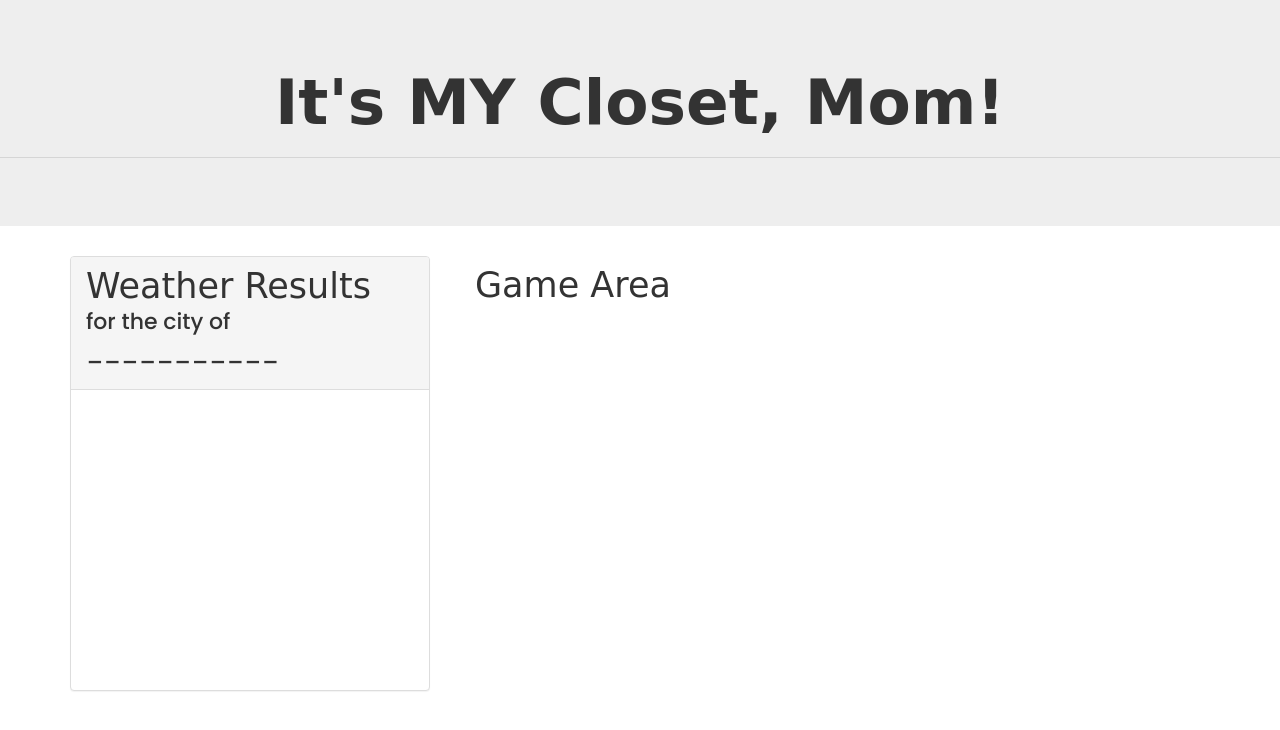
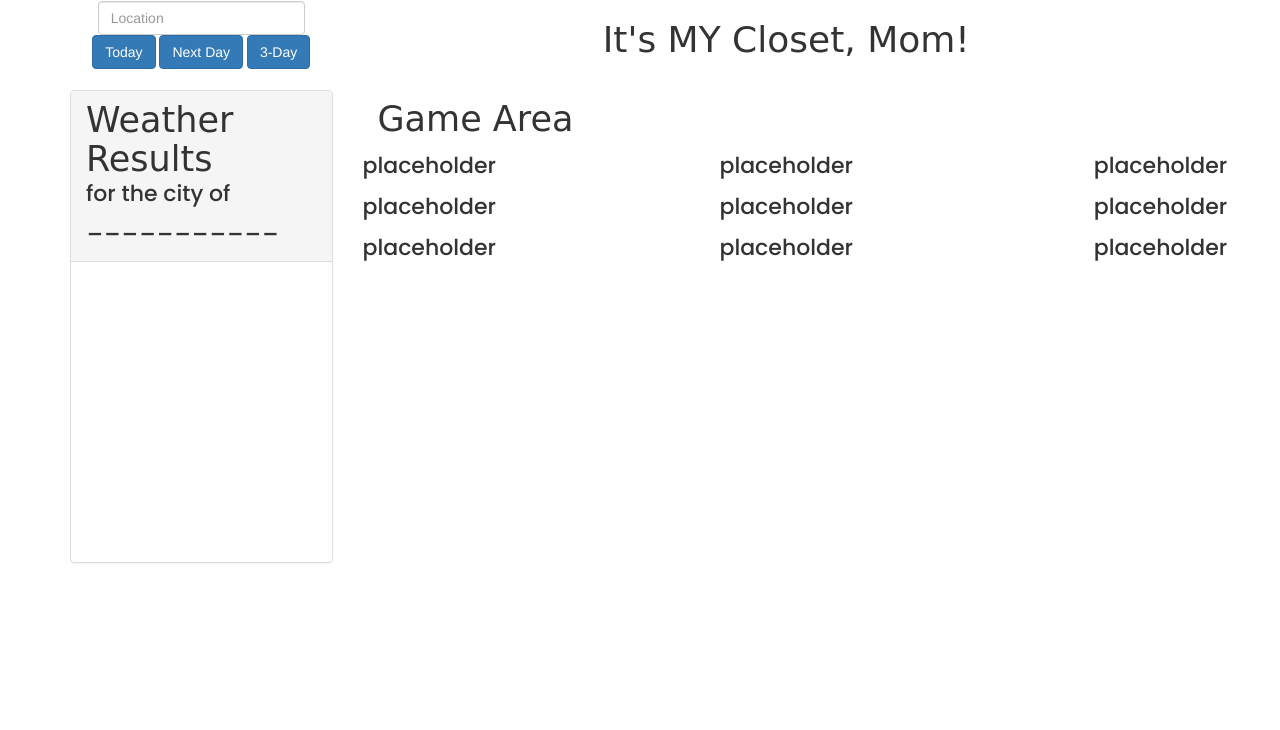
Before and after one commit to mreikof/Kid-Wise, a plain HTML site: page index.html in a window 1280 px wide. Drawn offline with nearby package versions, Linux system fonts and the light colour scheme; no server answers; a web font is replaced by a local one.

Commit message:
updated html to reflect mock-up

```diff
--- a/index.html
+++ b/index.html
@@ -19,40 +19,95 @@
 <body>
 
   <!-- Overall Bootstrap Grid -->
-  <!-- Jumbotron with Title -->
-  <div class="jumbotron">
-    <h1 class="text-center"><strong>It's MY Closet, Mom!</strong></h1>
-    <h4 class="text-center"></h4>
-    <hr>
+<div class="container">
+<div class="row">
+    <div class="col-lg-3">
+      <nav class="navbar navbar-expand-md navbar-dark bg-dark fixed-top">
+        <div>
+          <form class="form-inline text-center">
+            <input class="form-control" id="pac-input" type="text" placeholder="Location" aria-label="Search">
+            <!-- Enter Geolocator Icon here -->
+          </form>
+        </div>
         <div class="text-center">
+          <input class="btn btn-primary" type="button" value="Today">
+          <input class="btn btn-primary" type="submit" value="Next Day">
+          <input class="btn btn-primary" type="reset" value="3-Day  ">
+      </nav>
     </div>
 
+    <div class="col-lg-9">
+            <h1 class="display-1 text-center">It's MY Closet, Mom!</h1>
     </div>
-  <div class="container">
+</div>
+
+
   <div class="row">
-
     <!-- Left Panel - Weather & allergen results here  -->
-      <div class="col-lg-4">
+    <div class="col-lg-3">
       <div class="panel panel-default">
         <div class="panel-heading">
           <h3 class="panel-title">Weather Results</h3>
           <p id="city-area">for the city of ___________ </p>
         </div>
         <div class="panel-body">
-            <div class="text-center">
 
         </div>
       </div>
     </div>
-      </div>
+
 
     <!-- Game centeral: Dress Me! with Weather Apprpriate clothes-->
-        <div class="col-lg-8">
+    <div class="col-lg-9">
       <div class="panel-heading">
         <h3 class="panel-title">Game Area</h3>
       </div>
+      <div class="row">
+          <div class="col-lg-2">
+            <p>placeholder</p>
+          </div>
+          <div class="col-lg-8">
+            <div class="text-center">
+              <p>placeholder</p>
             </div>
           </div>
+          <div class="col-lg-2">
+            <p>placeholder</p>
+          </div>
+        </div>
+
+          <div class="row">
+              <div class="col-lg-2">
+                <p>placeholder</p>
+              </div>
+              <div class="col-lg-8">
+                <div class="text-center">
+                  <p>placeholder</p>
+                </div>
+              </div>
+              <div class="col-lg-2">
+                <p>placeholder</p>
+              </div>
+            </div>
+
+          <div class="row">
+              <div class="col-lg-2">
+                <p>placeholder</p>
+              </div>
+              <div class="col-lg-8">
+                <div class="text-center">
+                  <p>placeholder</p>
+                </div>
+              </div>
+              <div class="col-lg-2">
+                <p>placeholder</p>
+              </div>
+          </div>
+  </div>
+
+</div>
+
   <script src="game.js"></script>
 </body>
+
 </html>
```
Lines whose indentation alone changed are shown as unchanged.
